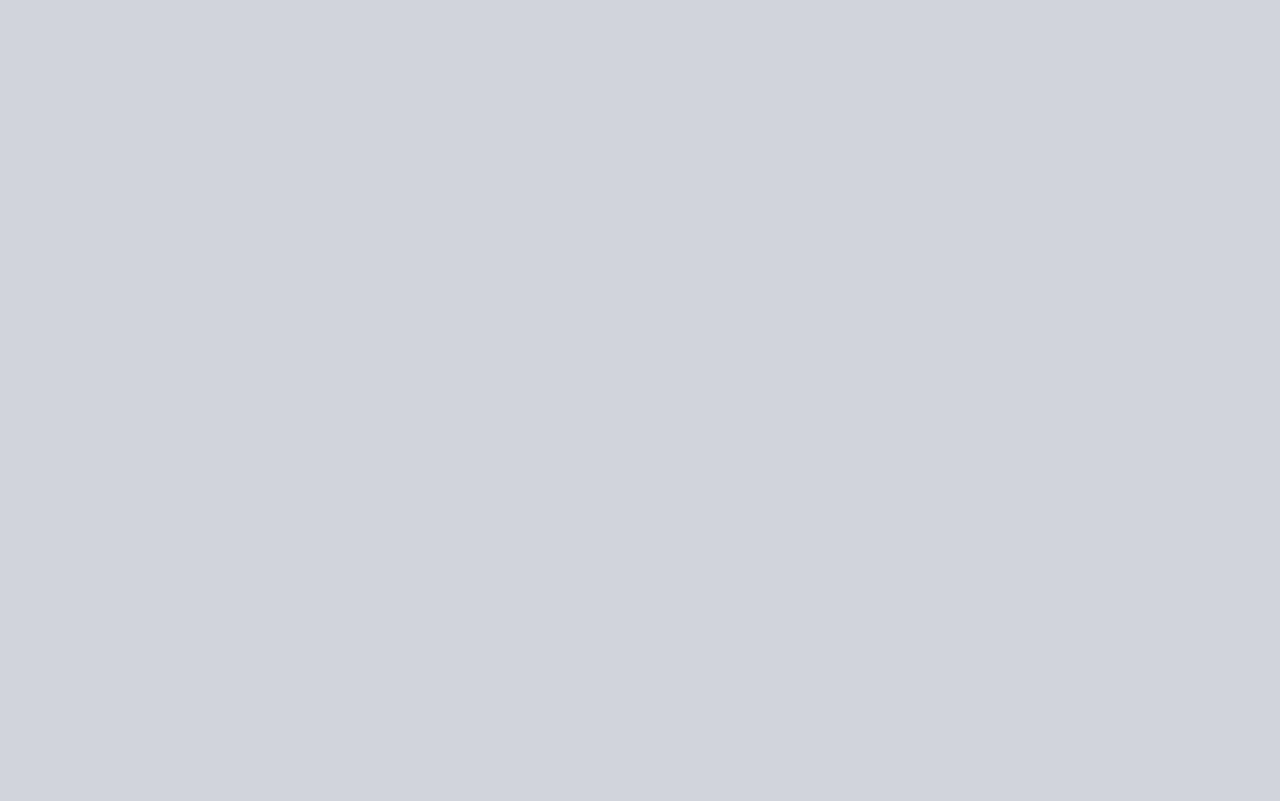
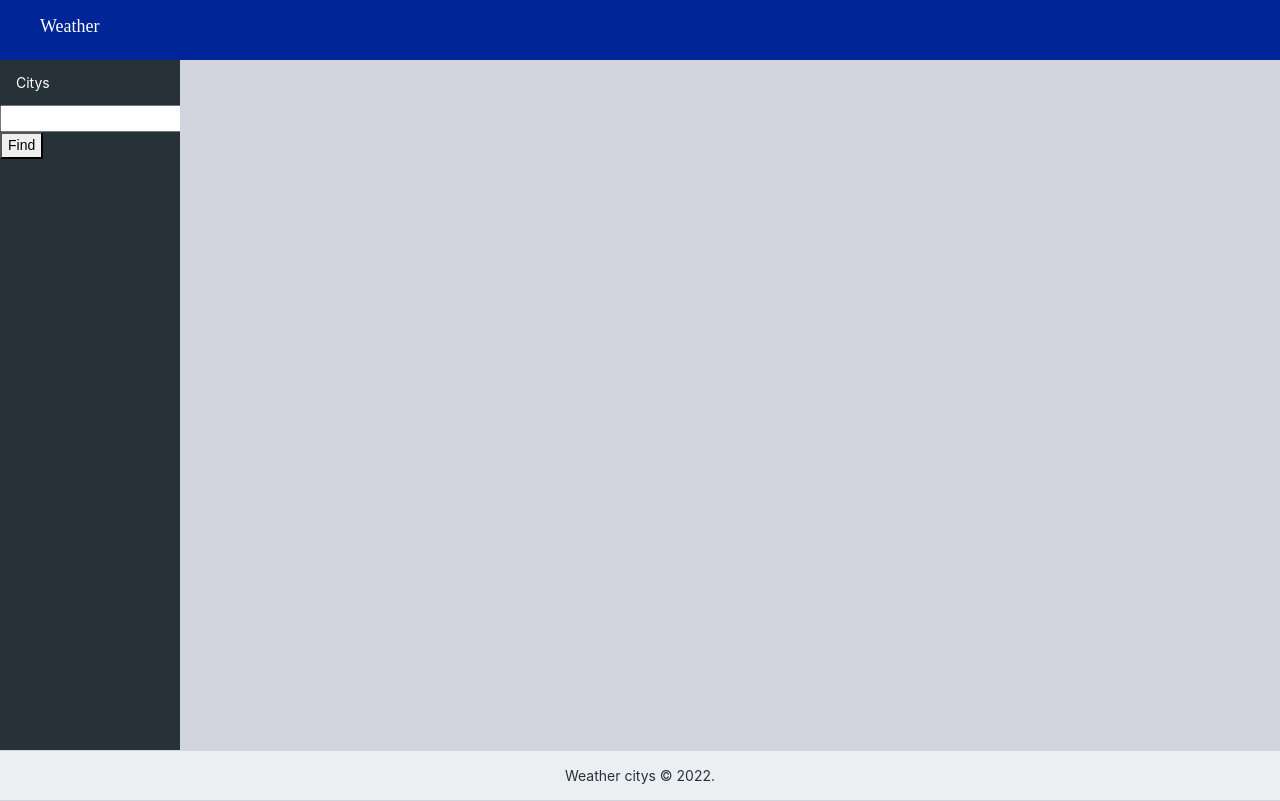
Before and after one commit to EduardoTg/weather-app-angular-eduardo, an Angular app: page /#/home in a window 1280 px wide. Before the commit this address led to /#/. Built offline with nearby package versions, Linux system fonts and the light colour scheme.

Commit message:
add route

```diff
--- a/src/app/app.routing.ts
+++ b/src/app/app.routing.ts
@@ -17,7 +17,7 @@ export const routes: Routes = [
 
     },
     {
-        path: '',
+        path: 'home',
         component: FullLayoutComponent,
         children: [
             {
--- a/src/app/layouts/full-layout.component.html
+++ b/src/app/layouts/full-layout.component.html
@@ -17,10 +17,18 @@
           <a
             class="nav-link"
             routerLinkActive="active"
-            [routerLink]="['/search']"
+            [routerLink]="['search']"
           >
             Citys
           </a>
+        </li>
+        <li>
+          <div>
+            <input type="text">
+            <button>
+              Find
+            </button>
+          </div>
         </li>
       </ul>
     </nav>
```
